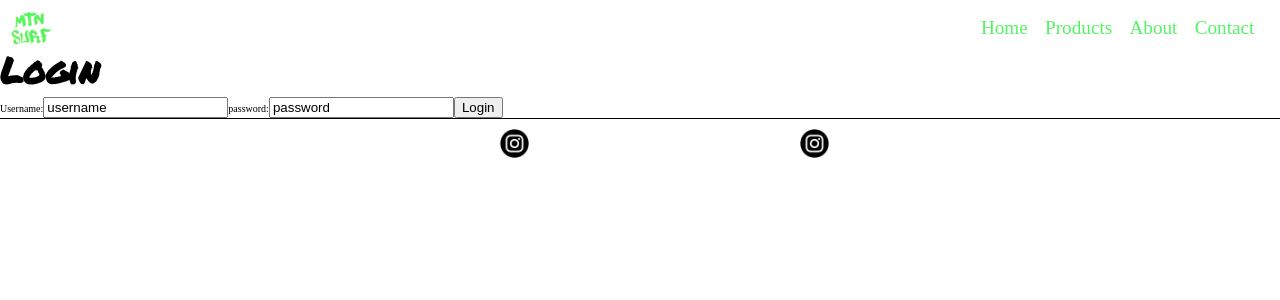
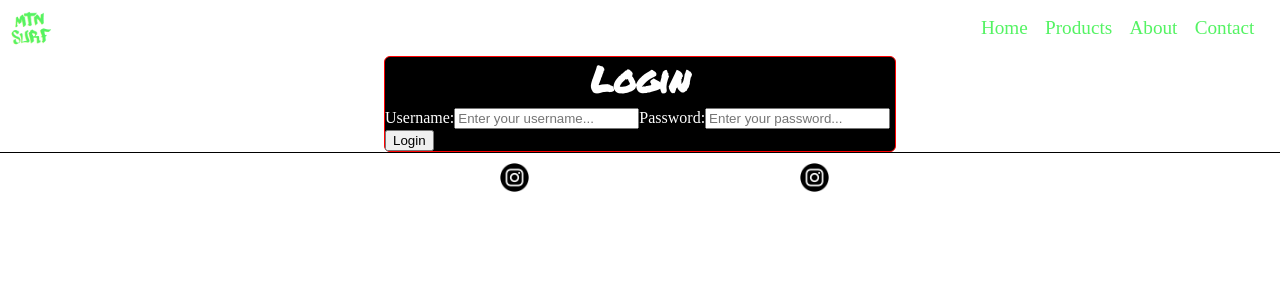
Before and after one commit to Ryan-E-Mark/free-booter-frontend, a React (Create React App) app: page /login in a window 1280 px wide. Shown: the top 300 px of the page. Built offline with nearby package versions, Linux system fonts and the light colour scheme; a web font is replaced by a local one.

Commit message:
cleaned up css files and styling login

```diff
--- a/src/components/featured.css
+++ b/src/components/css/featured.css
@@ -1,5 +1,5 @@
 #featured {
-    background-image: url('./imgs/BoardBackground.svg');
+    background-image: url('../imgs/BoardBackground.svg');
     background-position: center;
     background-size: cover;
     background-repeat: no-repeat;
--- /dev/null
+++ b/src/components/css/login.css
@@ -0,0 +1,22 @@
+.login-card {
+    width: 40%;
+    background-color: black;
+    color: white;
+    border: 1px solid red;
+    border-radius: 6px;
+    display: flex;
+    flex-direction: column;
+    align-items: center;
+    justify-content: flex-start;
+}
+
+.login-page {
+    display: flex;
+    justify-content: center;
+    align-items: center;
+}
+
+.login-text {
+    font-size: 1rem;
+    padding: ;
+}
--- a/src/components/nav.css
+++ b/src/components/css/nav.css
@@ -29,7 +29,7 @@ li {
 }
 
 #mtn-logo {
-    background-image: url("./imgs/mtn_srf.png");
+    background-image: url("../imgs/mtn_srf.png");
     background-position: center;
     background-size: contain;
     background-repeat: no-repeat;
--- a/src/components/featured.js
+++ b/src/components/featured.js
@@ -1,6 +1,6 @@
 import React from "react";
 import { connect } from 'react-redux';
-import './featured.css';
+import './css/featured.css';
 
 function FeaturedBoard(props) {
 
--- a/src/components/footer.js
+++ b/src/components/footer.js
@@ -1,7 +1,7 @@
 import React from 'react';
 import emailPic from './imgs/email.png';
 import insta from './imgs/instagram.png';
-import "./footer.css";
+import "./css/footer.css";
 
 const Footer = () => {
     return(
--- a/src/components/home.js
+++ b/src/components/home.js
@@ -2,7 +2,7 @@ import React from 'react';
 import { useNavigate } from 'react-router-dom'
 import powsurf from '../video/justinsurf2.mp4'
 import FeaturedBoard from "./featured";
-import './home.css'
+import './css/home.css'
 
 
 function Home() {
--- a/src/components/login.js
+++ b/src/components/login.js
@@ -1,4 +1,5 @@
 import React, { useState } from "react";
+import "./css/login.css";
 
 let initialValues = {
     username: "",
@@ -23,31 +24,32 @@ const Login = () => {
     }
 
     return (
-        <div>
+        <section className="login-page">
+            <div className="login-card">
                 <h3>Login</h3>
                 <form onSubmit={handleSubmit}>
-                <label>
+                    <label className="login-text">
                         Username:
                         <input
                             type="text"
                             name="username"
-                        value="username"
+                            placeholder="Enter your username..."
                             onChange={handleChange}
                         />
                     </label>
-                <label>
-                    password:
+                    <label className="login-text">
+                        Password:
                         <input
                             type="text"
                             name="password"
-                        value="password"
+                            placeholder="Enter your password..."
                             onChange={handleChange}
-
                         />
                     </label>
                     <button>Login</button>
                 </form>
             </div>
+        </section>
     );
 }
 
--- a/src/components/nav.js
+++ b/src/components/nav.js
@@ -1,5 +1,5 @@
 import React from 'react';
-import './nav.css'
+import './css/nav.css'
 import '../App.css'
 
 function Nav() {
--- a/src/components/products.js
+++ b/src/components/products.js
@@ -2,7 +2,7 @@ import React from 'react';
 import { fetchProducts } from '../actions/index';
 import { connect, useDispatch } from 'react-redux';
 import Sidebar from './sidebar';
-import "./product.css";
+import "./css/product.css";
 import data from '../data';
 
 
```
Also changed, not shown: src/components/css/footer.css (renamed from src/components/footer.css), src/components/css/home.css (renamed from src/components/home.css), src/components/css/product.css (renamed from src/components/product.css). Lines whose indentation alone changed are shown as unchanged.
